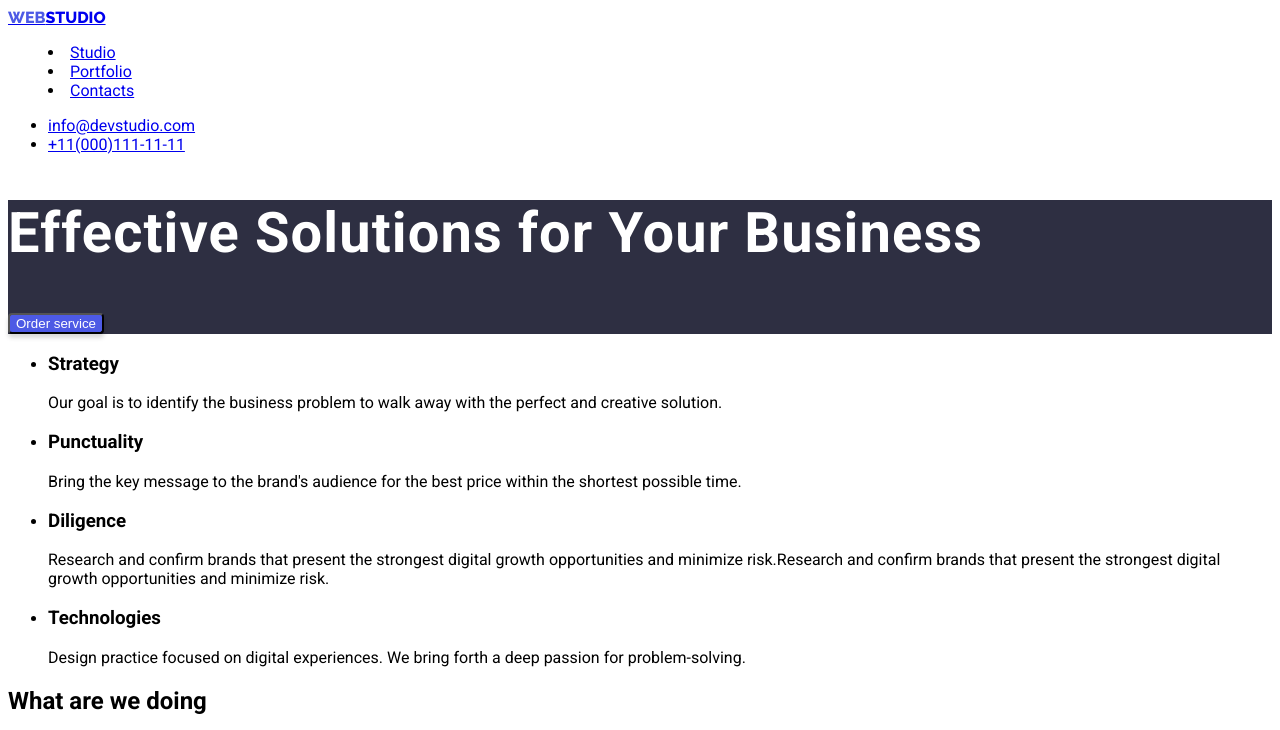
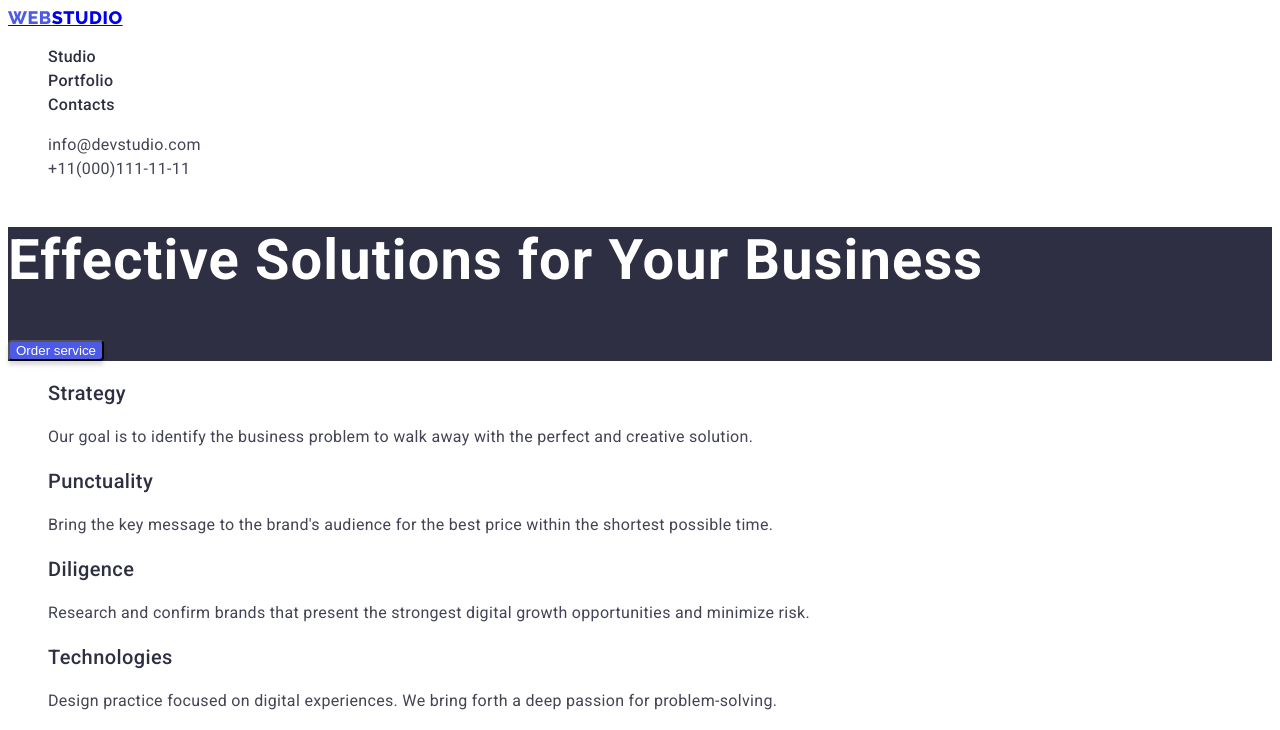
Before and after one commit to Canisa21/goit-markup-hw-02, a plain HTML site: page index.html in a window 1280 px wide. Shown: the top 730 px of the page. Drawn offline with Linux system fonts and the light colour scheme.

Commit message:
pillars-style

```diff
--- a/css/styles.css
+++ b/css/styles.css
@@ -4,7 +4,7 @@ body {
 :root {
     --background-color-heading: rgba(46, 47, 66, 1);
     --background-color-footer: rgba(46, 47, 66, 1);
-    --backgroun-color-header: rgba(255, 255, 255, 1);
+    --background-color-header: rgba(255, 255, 255, 1);
     --background-color-ourteam: rgba(244, 244, 253, 1);
     --border-color: rgba(231, 233, 252, 1);
     --font-text: 'Roboto', sans-serif;
@@ -18,17 +18,47 @@ body {
 
 .logo-style {
     font-family: var(--font-logo);
-}
-.logo-color{
+    font-size: 18px;
+    font-style: normal;
+    font-weight: 800;
+    line-height: 1.16;
+    letter-spacing: 0.54px;
+    text-transform: uppercase;
+    }
+
+.logo-web{
     color: var(--color-logo);
 }
+.menu-links{
+    list-style-type: none;
+}
+.menu-links .links-style {
+        font-size: 16px;
+        font-weight: 500;
+        line-height: 1.5;
+        letter-spacing: 0.32px;
+        color: var(--color-headings);
+        text-decoration: none;
 
-.section-with-h1 {
+    }
+
+.list-links-contact{
+        list-style-type: none;
+}
+.links-contact {
+        font-size: 16px;
+        line-height: 1.5;
+        letter-spacing: 0.32px;
+        text-decoration: none;
+        color: var(--color-text)
+        }
+
+.section-main-heading {
     color: var(--color-h1);
     background-color: var(--background-color-heading);
 }
 .main-heading {
-        font-size: 56px;g
+        font-size: 56px;
         font-style: normal;
         font-weight: 700;
         line-height: 10,7 ;
@@ -40,4 +70,23 @@ body {
     color: rgba(255, 255, 255, 1);
     border-radius: 4px;
     box-shadow: 0px 4px 4px 0px rgba(0, 0, 0, 0.15);
+    cursor: pointer;
 }
+
+.main-pillars-list {
+    list-style-type: none;
+}
+
+.main-pillars {
+        font-size: 20px;
+        font-weight: 500;
+        line-height: 1.2;
+        letter-spacing: 0.4px;
+        color: var(--color-headings)
+}
+.pillars-description {
+        font-size: 16px;
+        line-height: 1.5;
+        letter-spacing: 0.32px;
+        color:var(--color-text)
+}
--- a/index.html
+++ b/index.html
@@ -16,53 +16,51 @@
   <body>
     <header>
       <nav>
-        <a href="/" class="logo-style"><span class="logo-color">WEB</span>STUDIO</a>
+        <a href="/" class="logo-style"><span class="logo-web">WEB</span>STUDIO</a>
 
-        <menu>
-          <li><a href="./index.html">Studio</a></li>
-          <li><a href="./portfolio.html">Portfolio</a></li>
-          <li><a href="/contacts">Contacts</a></li>
+        <menu class="menu-links">
+          <li><a href="./index.html" class="links-style">Studio</a></li>
+          <li><a href="./portfolio.html" class="links-style">Portfolio</a></li>
+          <li><a href="/contacts" class="links-style">Contacts</a></li>
         </menu>
       </nav>
-      <ul>
-        <li><a href="mailto:info@devstudio.com">info@devstudio.com</a></li>
-        <li><a href="tel:+11(000)111-11-11">+11(000)111-11-11</a></li>
+      <ul class="list-links-contact">
+        <li><a href="mailto:info@devstudio.com" class="links-contact">info@devstudio.com</a></li>
+        <li><a href="tel:+11(000)111-11-11" class="links-contact">+11(000)111-11-11</a></li>
       </ul>
     </header>
     <main>
-      <section class="section-with-h1">
+      <section class="section-main-heading">
         <h1 class="main-heading">Effective Solutions for Your Business</h1>
         <button class="order-service" type="button">Order service</button>
       </section>
       <section>
-        <ul>
+        <ul class="main-pillars-list">
           <li>
-            <h3>Strategy</h3>
-            <p>
+            <h3 class="main-pillars">Strategy</h3>
+            <p class="pillars-description">
               Our goal is to identify the business problem to walk away with the
               perfect and creative solution.
             </p>
           </li>
 
           <li>
-            <h3>Punctuality</h3>
-            <p>
+            <h3 class="main-pillars">Punctuality</h3>
+            <p class="pillars-description">
               Bring the key message to the brand's audience for the best price
               within the shortest possible time.
             </p>
           </li>
           <li>
-            <h3>Diligence</h3>
-            <p>
+            <h3 class="main-pillars">Diligence</h3>
+            <p class="pillars-description">
               Research and confirm brands that present the strongest digital
-              growth opportunities and minimize risk.Research and confirm brands
-              that present the strongest digital growth opportunities and
-              minimize risk.
+              growth opportunities and minimize risk.
             </p>
           </li>
           <li>
-            <h3>Technologies</h3>
-            <p>
+            <h3 class="main-pillars">Technologies</h3>
+            <p class="pillars-description">
               Design practice focused on digital experiences. We bring forth a
               deep passion for problem-solving.
             </p>
@@ -70,7 +68,7 @@
         </ul>
       </section>
       <section>
-        <h2>What are we doing</h2>
+        <h2 class="header-two">What are we doing</h2>
 
         <ul>
           <li>
@@ -100,7 +98,7 @@
         </ul>
       </section>
       <section>
-        <h2>Our team</h2>
+        <h2 class="header-two">Our team</h2>
         <ul>
           <li>
             <figure>
@@ -111,7 +109,7 @@
                 height="260"
               />
               <figcaption>
-                <h4>Mark Guerrero</h4>
+                <h4 class="team-names">Mark Guerrero</h4>
                 <p>Product Designer</p>
               </figcaption>
             </figure>
@@ -125,7 +123,7 @@
                 height="260"
               />
               <figcaption>
-                <h4>Tom Ford</h4>
+                <h4 class="team-names">Tom Ford</h4>
                 <p>Frontend Developer</p>
               </figcaption>
             </figure>
@@ -139,7 +137,7 @@
                 height="260"
               />
               <figcaption>
-                <h4>Camila Garcia</h4>
+                <h4 class="team-names">Camila Garcia</h4>
                 <p>Marketing</p>
               </figcaption>
             </figure>
@@ -153,7 +151,7 @@
                 height="260"
               />
               <figcaption>
-                <h4>Daniel Wilson</h4>
+                <h4 class="team-names">Daniel Wilson</h4>
                 <p>UI Designer</p>
               </figcaption>
             </figure>
@@ -162,7 +160,7 @@
       </section>
     </main>
     <footer>
-      <a href="/"><span>WEB</span>STUDIO</a>
+      <a href="/" class="logo-style"><span class="logo-web">WEB</span>STUDIO</a>
       <p>
         Increase the flow of customers and sales for your business with digital
         marketing & growth solutions.
```
